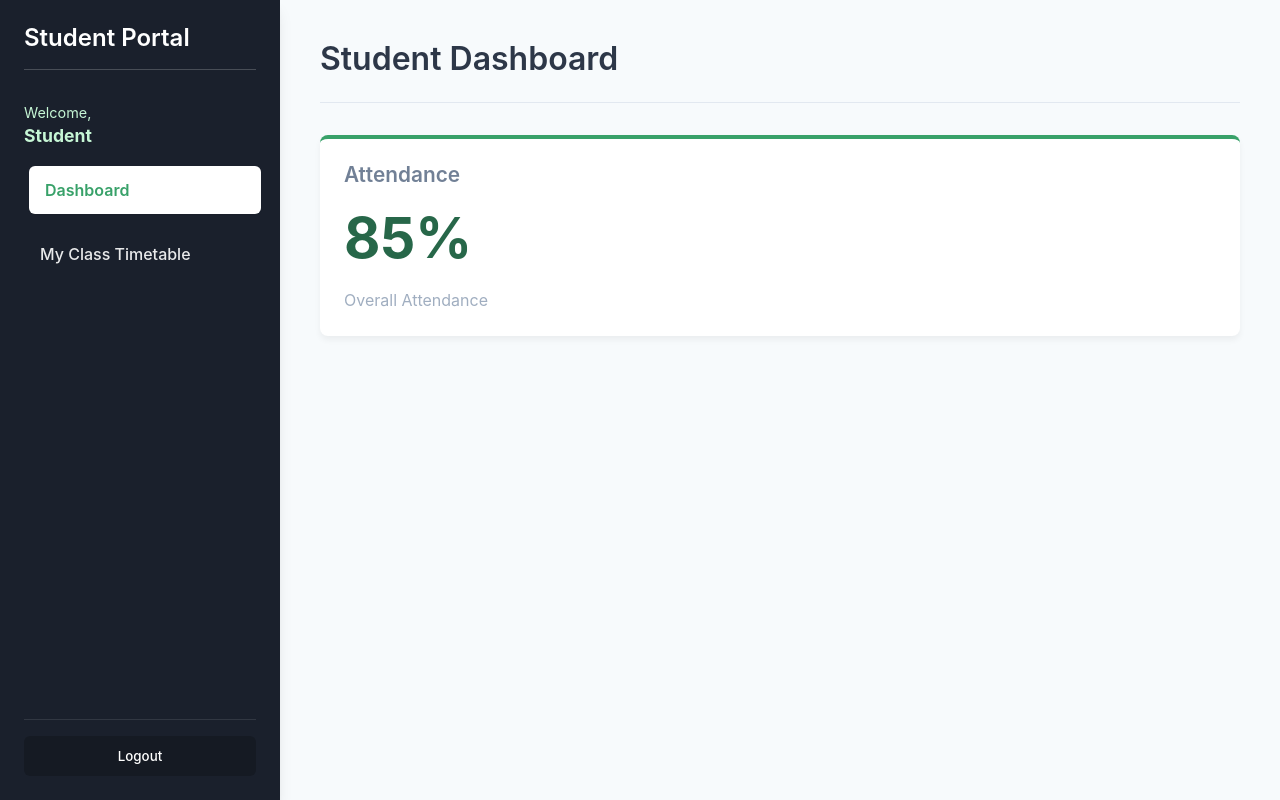
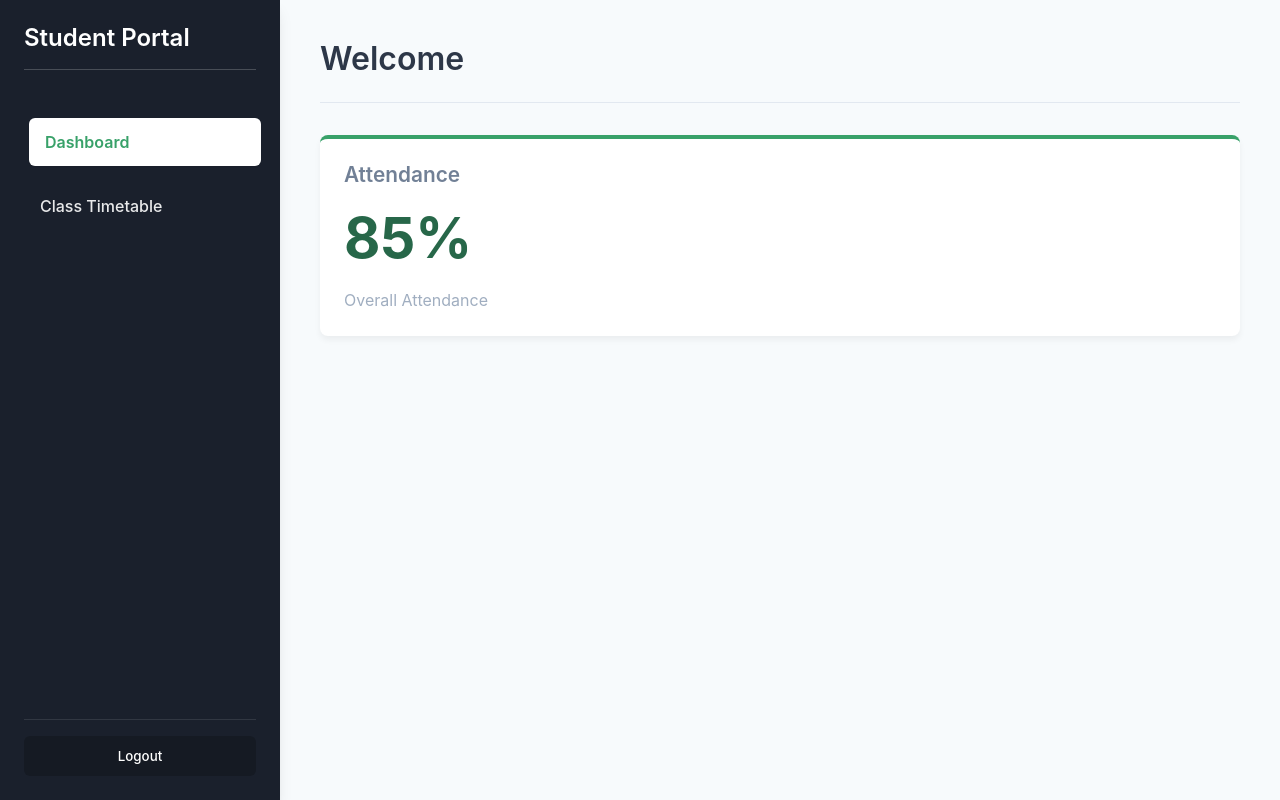
Before and after one commit to ngpal/timetable-app, a React (Vite) app in the folder frontend/: page /student in a window 1280 px wide. Built offline with nearby package versions, Linux system fonts and the light colour scheme; no server answers.

Commit message:
fix in student dashboard

```diff
--- a/frontend/src/components/student/StudentDashboard.jsx
+++ b/frontend/src/components/student/StudentDashboard.jsx
@@ -9,8 +9,6 @@ const StudentDashboard = () => {
     const [userName, setUserName] = useState('Student');
 
     useEffect(() => {
-        // In a real app, this comes from Context or global state management
-        // For this demo, we try to recover the role from the last login in localStorage
         const email = localStorage.getItem('lastLoginEmail'); // We'll need to set this in Login
         if (email) {
             const users = JSON.parse(localStorage.getItem('users') || '[]');
@@ -31,7 +29,7 @@ const StudentDashboard = () => {
 
     const menuItems = [
         { path: '/student', label: 'Dashboard' },
-        { path: '/student/timetable', label: 'My Class Timetable' },
+        { path: '/student/timetable', label: 'Class Timetable' },
         // Only show Reschedule option if user is CR
         ...(isCR ? [{ path: '/student/reschedule', label: 'Reschedule Request (CR)', isSpecial: true }] : []),
     ];
@@ -41,8 +39,6 @@ const StudentDashboard = () => {
             <aside className="student-sidebar">
                 <h2>Student Portal</h2>
                 <div style={{marginBottom: '1rem', color: '#c6f6d5'}}>
-                    <div style={{fontSize: '0.9rem'}}>Welcome,</div>
-                    <div style={{fontWeight: 'bold', fontSize: '1.1rem'}}>{userName}</div>
                     {isCR && <span className="cr-badge" style={{marginTop:'0.5rem', display:'inline-block'}}>Class Rep</span>}
                 </div>
 
--- a/frontend/src/components/student/StudentHome.jsx
+++ b/frontend/src/components/student/StudentHome.jsx
@@ -8,7 +8,7 @@ const StudentHome = () => {
     return (
         <div>
             <div className="page-header">
-                <h1>{isCR ? 'Class Representative Dashboard' : 'Student Dashboard'}</h1>
+                <h1>{isCR ? 'Class Representative Dashboard' : 'Welcome'}</h1>
             </div>
 
             <div className="stats-grid">
@@ -28,26 +28,9 @@ const StudentHome = () => {
                     </div>
                 )}
             </div>
-{/*
-            <div className="recent-activity">
-                <h3>Notices & Updates</h3>
-                {isCR && (
-                     <div className="status-item" style={{backgroundColor: '#fffaf0', padding: '1rem', borderLeft: '4px solid #d69e2e'}}>
-                        <strong>CR Notice:</strong> Please collect the assignment submissions for Data Structures by Friday.
-                    </div>
-                )}
-                <div className="status-item">
-                    <span className="status-dot warning"></span>
-                    <strong>Timetable Update:</strong> Tomorrow's 9 AM Theory class moved to 10 AM.
-                </div>
-                 <div className="status-item">
-                    <span className="status-dot healthy"></span>
-                    <strong>Exam Schedule:</strong> Mid-terms starting from next Monday.
-                </div>
-            </div>
-        </div>
-    );
-}; */}
+{
+
+}
         </div>
     );
 };
--- a/frontend/src/components/student/StudentTimetable.jsx
+++ b/frontend/src/components/student/StudentTimetable.jsx
@@ -8,7 +8,7 @@ const StudentTimetable = () => {
     return (
         <div>
             <div className="page-header">
-                <h1>Class Timetable (Semester 4)</h1>
+                <h1>Class Timetable </h1>
                 <button className="action-btn" style={{backgroundColor: '#276749'}}>Download Image</button>
             </div>
 
```
